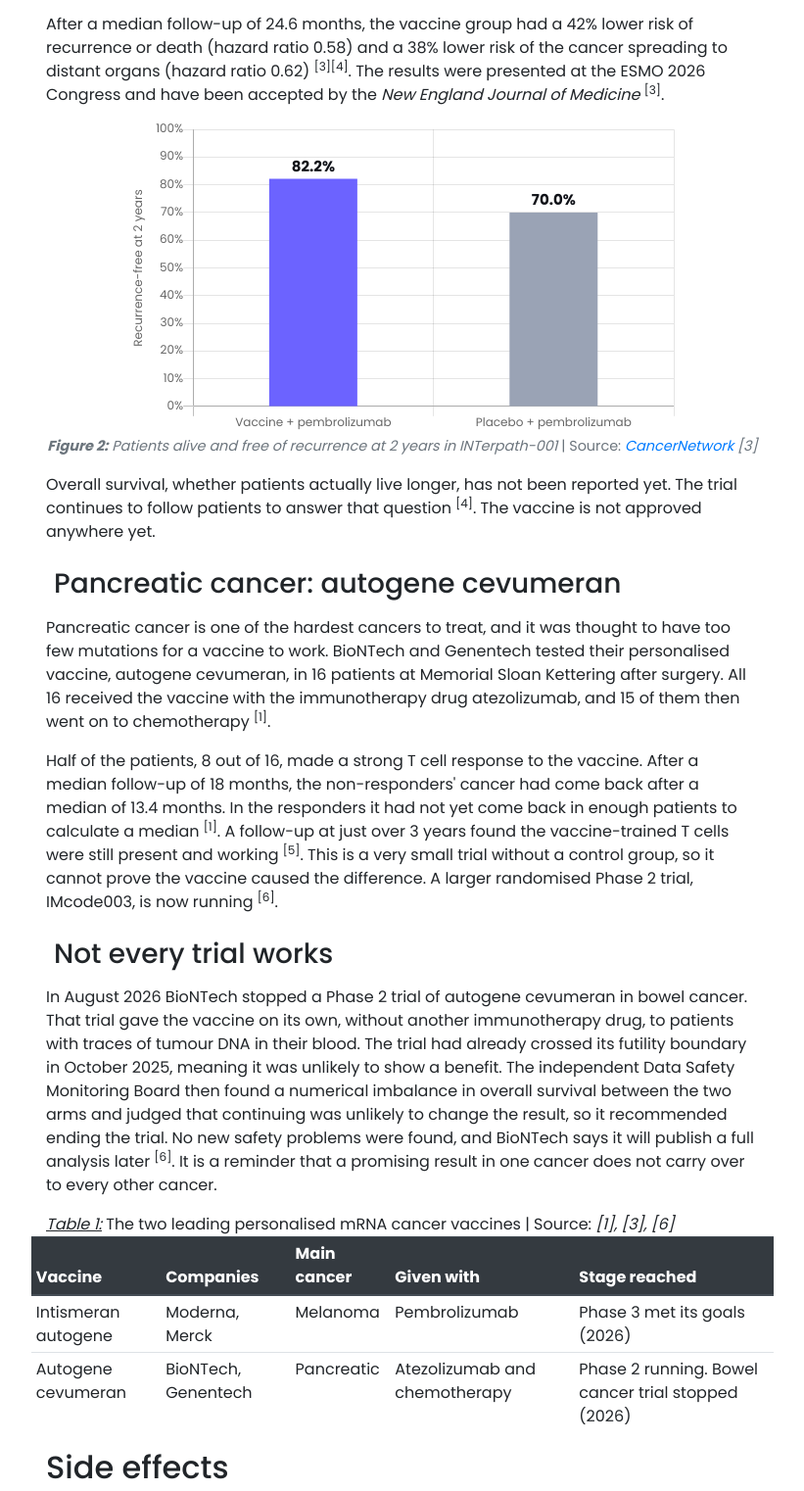
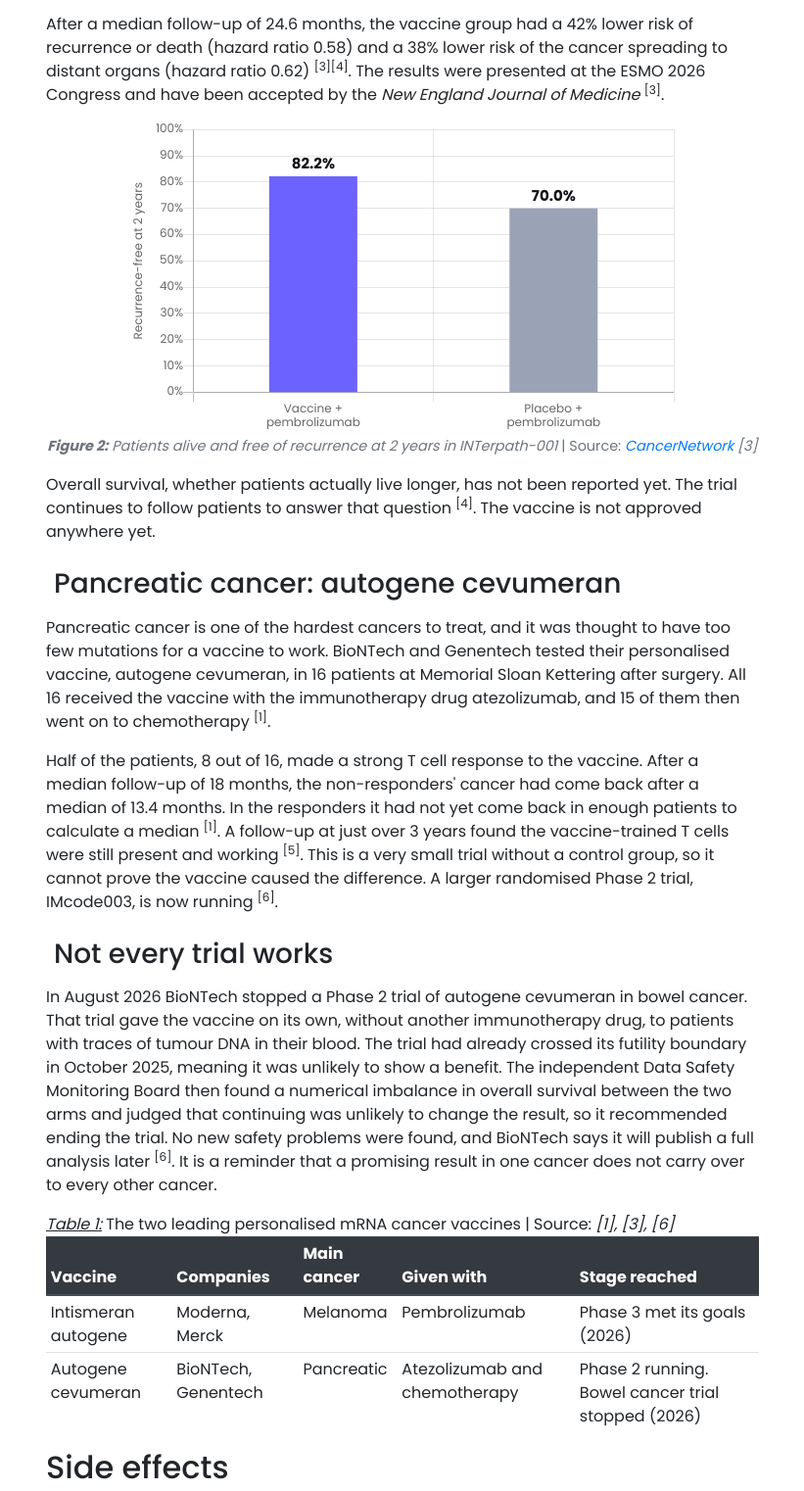
Before and after one commit to pOSNode/owaissiddiqi.co.uk, a plain HTML site: page Blogs/CancerVax/index.html in a window 1280 px wide. Shown: the part 3403-4925 px from the top of the page at 98% size, without its empty margins (229-1050 px from the left). Drawn offline with nearby package versions, Linux system fonts and the light colour scheme.

Commit message:
Fix review findings on the cancer vaccine post
- Chart: split the axis labels over two lines. Chart.js measured them
  before Poppins loaded, so on a first visit at phone width the
  labels were drawn 159px wide in a 137px slot and ran together.
- Reference [2]: replace the Merck release, which merck.com blocks for
  UK visitors, with OncLive's report. It states the same facts: 157
  patients, a 44% lower risk and the February 2023 designation.
- Post links: tighten link padding at 768-991px so the row stays on
  one line on tablets.
- Tables: use a .table-responsive wrapper instead of a negative-margin
  .row, removing a 1px sideways scroll at 320px on this post and the
  Vax post.

```diff
--- a/Blogs/CancerVax/index.html
+++ b/Blogs/CancerVax/index.html
@@ -122,8 +122,8 @@
         <p>In August 2026 BioNTech stopped a Phase 2 trial of autogene cevumeran in bowel cancer. That trial gave the vaccine on its own, without another immunotherapy drug, to patients with traces of tumour DNA in their blood. The trial had already crossed its futility boundary in October 2025, meaning it was unlikely to show a benefit. The independent Data Safety Monitoring Board then found a numerical imbalance in overall survival between the two arms and judged that continuing was unlikely to change the result, so it recommended ending the trial. No new safety problems were found, and BioNTech says it will publish a full analysis later <sup>[6]</sup>. It is a reminder that a promising result in one cancer does not carry over to every other cancer.</p>
 
         <em><ins>Table 1:</ins></em> The two leading personalised mRNA cancer vaccines | Source: <em>[1], [3], [6]</em>
-        <div class="row justify-content-center">
-          <table class="table table-hover table-sm table-responsive">
+        <div class="table-responsive">
+          <table class="table table-hover table-sm">
             <thead class="thead-dark">
               <tr>
                 <th>Vaccine</th>
@@ -176,7 +176,7 @@
 
         <h2 id="header9">References</h2>
         <p>[1] Rojas, L.A. et al. (2023). Personalized RNA neoantigen vaccines stimulate T cells in pancreatic cancer. <em>Nature</em>, 618, pp.144–150. Available at: https://doi.org/10.1038/s41586-023-06063-y [Accessed 17 Nov. 2026]</p>
-        <p>[2] Merck (2023). Moderna and Merck announce mRNA-4157/V940, an investigational personalized mRNA cancer vaccine, in combination with KEYTRUDA (pembrolizumab), was granted Breakthrough Therapy Designation by the FDA. [online] <a href="https://www.merck.com/news/moderna-and-merck-announce-mrna-4157-v940-an-investigational-personalized-mrna-cancer-vaccine-in-combination-with-keytruda-pembrolizumab-was-granted-breakthrough-therapy-designation-by-the/" target="_blank" rel="noopener noreferrer">Available here</a> [Accessed 17 Nov. 2026]</p>
+        <p>[2] Ryan, C. (2023). FDA Grants Breakthrough Therapy Designation to mRNA-4157/V940 Plus Pembrolizumab in High-Risk Melanoma. [online] OncLive. <a href="https://www.onclive.com/view/fda-grants-breakthrough-therapy-designation-to-mrna-4157-v940-plus-pembrolizumab-in-high-risk-melanoma" target="_blank" rel="noopener noreferrer">Available here</a> [Accessed 17 Nov. 2026]</p>
         <p>[3] CancerNetwork (2026). Intismeran Plus Pembrolizumab Reduces Recurrence Risk in Resected Melanoma. [online] <a href="https://www.cancernetwork.com/view/intismeran-plus-pembrolizumab-reduces-recurrence-risk-in-resected-melanoma" target="_blank" rel="noopener noreferrer">Available here</a> [Accessed 17 Nov. 2026]</p>
         <p>[4] AACR (2026). From Promise to Proof: Personalized Melanoma mRNA Vaccine Delivers Phase III Success. [online] <a href="https://www.aacr.org/blog/2026/10/26/from-promise-to-proof-personalized-melanoma-mrna-vaccine-delivers-phase-iii-success/" target="_blank" rel="noopener noreferrer">Available here</a> [Accessed 17 Nov. 2026]</p>
         <p>[5] Sethna, Z. et al. (2025). RNA neoantigen vaccines prime long-lived CD8+ T cells in pancreatic cancer. <em>Nature</em>, 639. Available at: https://doi.org/10.1038/s41586-024-08508-4 [Accessed 17 Nov. 2026]</p>
@@ -240,14 +240,18 @@
   new Chart(document.getElementById("rfsChart"), {
     type: "bar",
     data: {
-      labels: ["Vaccine + pembrolizumab", "Placebo + pembrolizumab"],
+      // Two-line labels fit side by side at phone widths whichever font has loaded when Chart.js measures them
+      labels: [["Vaccine +", "pembrolizumab"], ["Placebo +", "pembrolizumab"]],
       datasets: [{ data: [82.2, 70.0], backgroundColor: ["#6c63ff", "#9aa3b5"], maxBarThickness: 90 }]
     },
     options: {
       responsive: true,
       maintainAspectRatio: false,
       legend: { display: false },
-      tooltips: { callbacks: { label: function (item) { return item.yLabel + "% recurrence-free"; } } },
+      tooltips: { callbacks: {
+        title: function (items, data) { return data.labels[items[0].index].join(" "); },
+        label: function (item) { return item.yLabel + "% recurrence-free"; }
+      } },
       scales: {
         yAxes: [{ ticks: { min: 0, max: 100, callback: function (v) { return v + "%"; } },
                   scaleLabel: { display: true, labelString: "Recurrence-free at 2 years" } }]
--- a/style.css
+++ b/style.css
@@ -588,6 +588,13 @@ html{
     margin-right: -25%;
   }
 }
+/* At 768-991px the widened row is 672px but the 11 links need 738px: tighten their padding */
+@media (min-width: 768px) and (max-width: 991.98px) {
+  nav[aria-label="Blog post navigation"] .page-link {
+    padding-left: 0.5rem;
+    padding-right: 0.5rem;
+  }
+}
 
 /*--- Bootstrap Padding Fix --*/
 [class*="col-"] {
```
Also changed, not shown: Blogs/Vax/index.html (+2 -2 lines).
